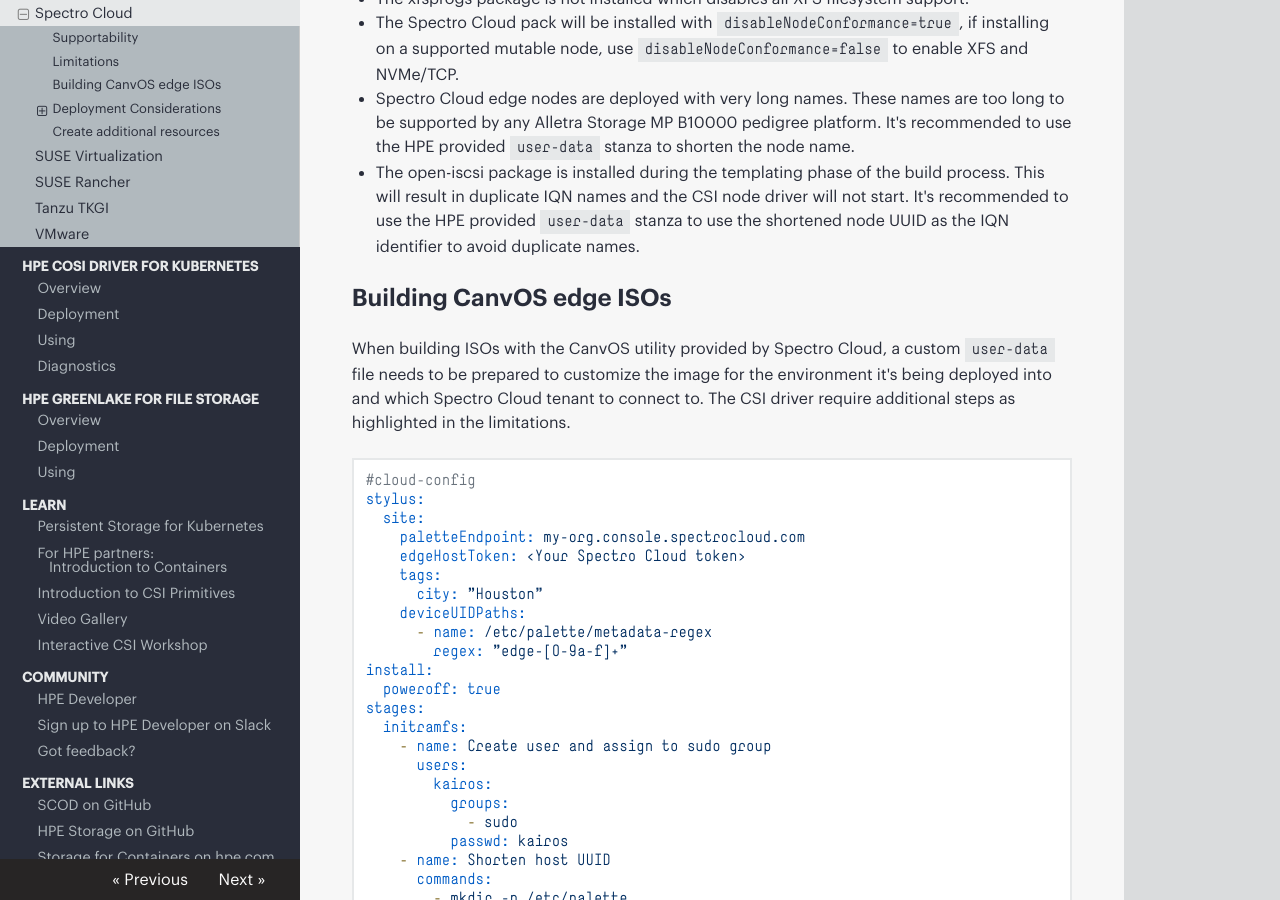
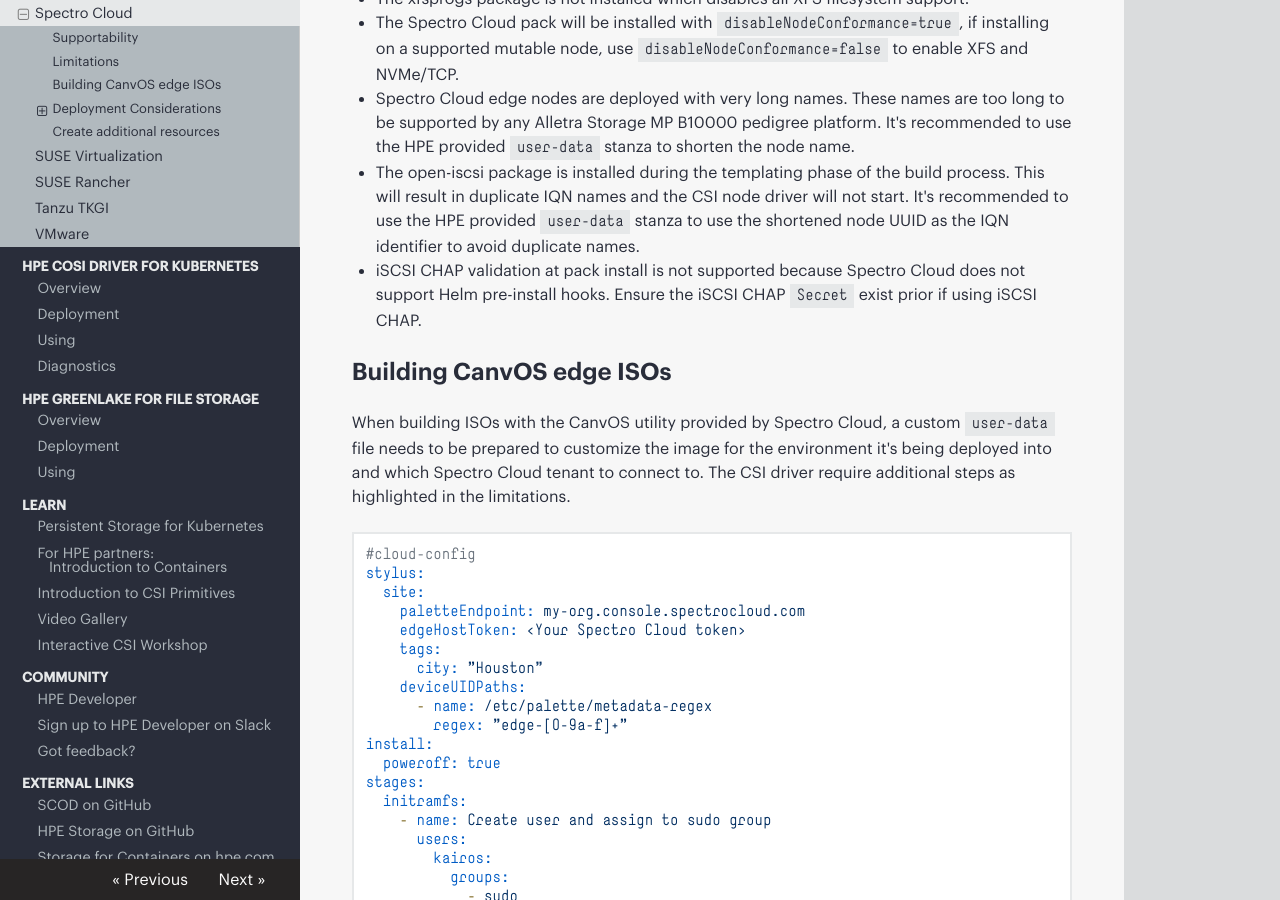
Before and after one commit to hpe-storage/scod, an MkDocs documentation site: the page built from docs/csi_driver/partners/spectro_cloud/index.md, in a window 1280 px wide and 900 px high, scrolled down 1050 px. Built offline with MkDocs 1.6.1, drawn with Linux system fonts in a browser that asks for light colours; nearby versions of some CDN libraries.

Commit message:
Add iSCSI CHAP Secret note (#295)
Signed-off-by: Michael Mattsson <michael.mattsson@gmail.com>

```diff
--- a/docs/csi_driver/partners/spectro_cloud/index.md
+++ b/docs/csi_driver/partners/spectro_cloud/index.md
@@ -24,6 +24,7 @@
 - The Spectro Cloud pack will be installed with `disableNodeConformance=true`, if installing on a supported mutable node, use `disableNodeConformance=false` to enable XFS and NVMe/TCP.
 - Spectro Cloud edge nodes are deployed with very long names. These names are too long to be supported by any Alletra Storage MP B10000 pedigree platform. It's recommended to use the HPE provided `user-data` stanza to shorten the node name.
 - The open-iscsi package is installed during the templating phase of the build process. This will result in duplicate IQN names and the CSI node driver will not start. It's recommended to use the HPE provided `user-data` stanza to use the shortened node UUID as the IQN identifier to avoid duplicate names.
+- iSCSI CHAP validation at pack install is not supported because Spectro Cloud does not support Helm pre-install hooks. Ensure the iSCSI CHAP `Secret` exist prior if using iSCSI CHAP.
 
 ## Building CanvOS edge ISOs
 
```
